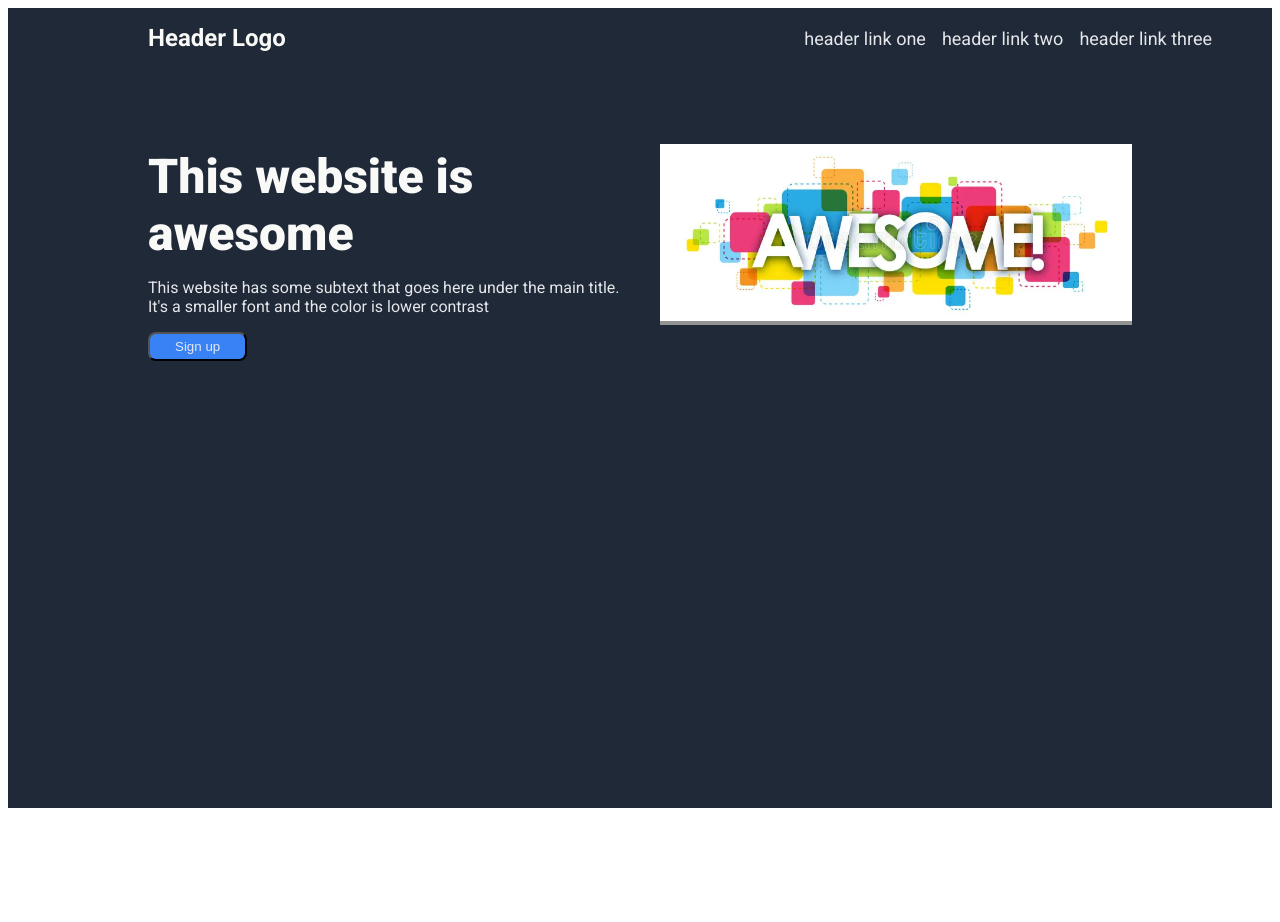
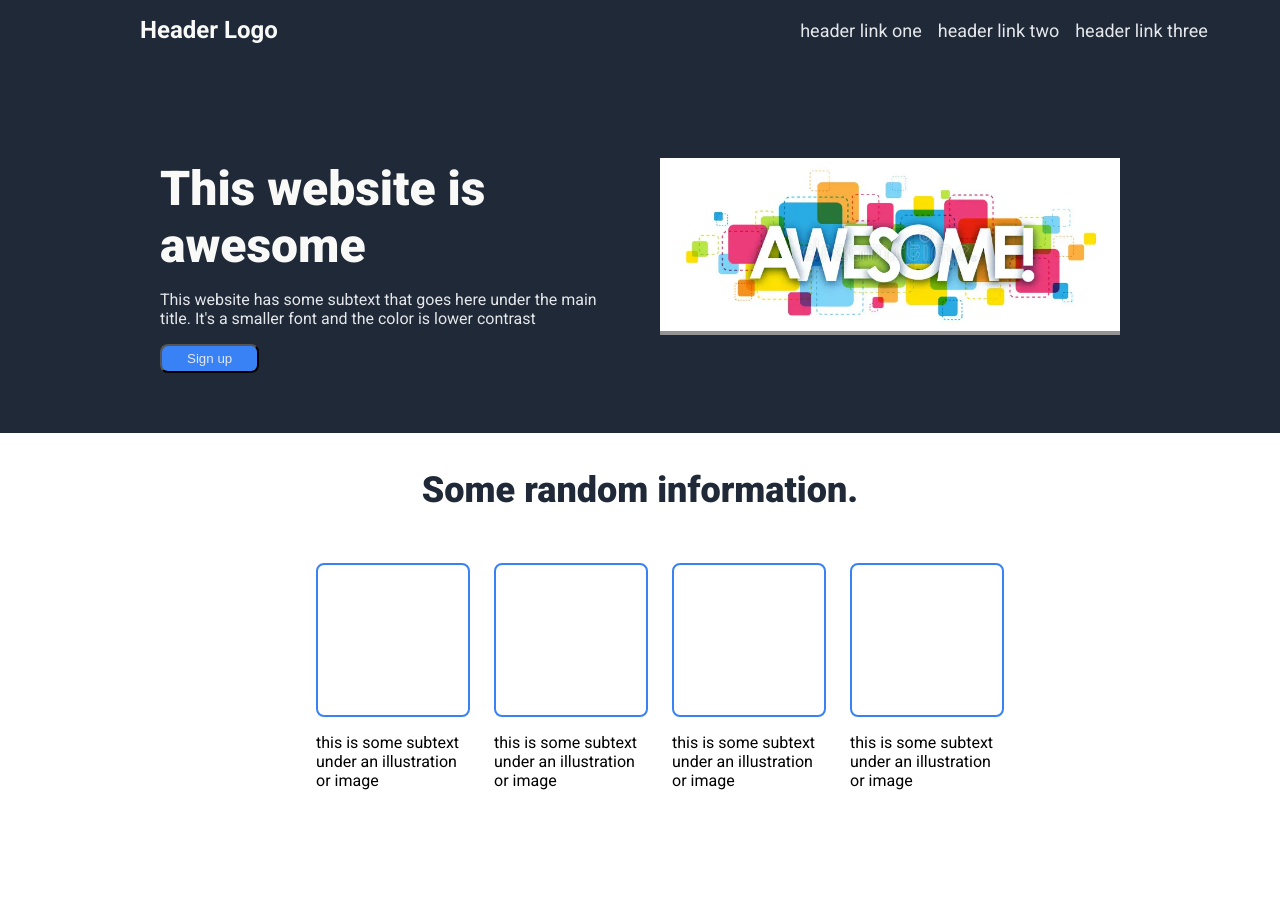
Before and after one commit to valsss314/odin-landing-page, a plain HTML site: page index.html in a window 1280 px wide. Before the commit the page ends 808 px from the top, so only its background shows below. Drawn offline with Linux system fonts and the light colour scheme.

Commit message:
Added the second section to the webpage.
Used flex to add four contains for images and center elements.

```diff
--- a/index.html
+++ b/index.html
@@ -30,5 +30,26 @@
             </div>
         </div>
     </div>
+    <div class="section2">
+        <h3>Some random information.</h3>
+        <ul>
+            <li>
+                <div class="box"></div>
+                <p>this is some subtext under an illustration or image</p>
+            </li>
+            <li>
+                <div class="box"></div>
+                <p>this is some subtext under an illustration or image</p>
+            </li>
+            <li>
+                <div class="box"></div>
+                <p>this is some subtext under an illustration or image</p>
+            </li>
+            <li>
+                <div class="box"></div>
+                <p>this is some subtext under an illustration or image</p>
+            </li>
+        </ul>
+    </div>
 </body>
 </html>
--- a/styles.css
+++ b/styles.css
@@ -1,11 +1,12 @@
 html {
     height: 100%;
+    margin: 0;
 }
 
 body {
-    display: flex;
     font-family: Roboto;
     height: 100%;
+    margin: 0;
 }
 
 .section1 {
@@ -24,7 +25,7 @@ body {
     justify-content: space-between;
 }
 
-ul {
+.header ul {
     list-style-type: none;
     display: flex;
     gap: 16px;
@@ -42,7 +43,7 @@ ul {
     display: flex;
     align-items: center;
     justify-content: center;
-    padding: 40px;
+    padding: 60px;
     gap: 40px;
     align-items: center;
 }
@@ -79,3 +80,34 @@ img {
 button {
     align-self: flex-start;
 }
+
+h3 {
+    font-size: 36px;
+    text-align: center;
+    color: #1F2937;
+    font-weight: 900;
+}
+
+.box {
+    border-radius: 8px;
+    border: 2px solid #3882F6;
+    width: 150px;
+    height: 150px;
+}
+
+ul {
+    list-style-type: none;
+    display: flex;
+    gap: 24px;
+    align-items: center;
+    color: black;
+    width: 40%;
+    justify-content: center;
+}
+
+.section2 {
+    display: flex;
+    flex-direction: column;
+    align-items: center;
+    padding-bottom: 100px;
+}
```
